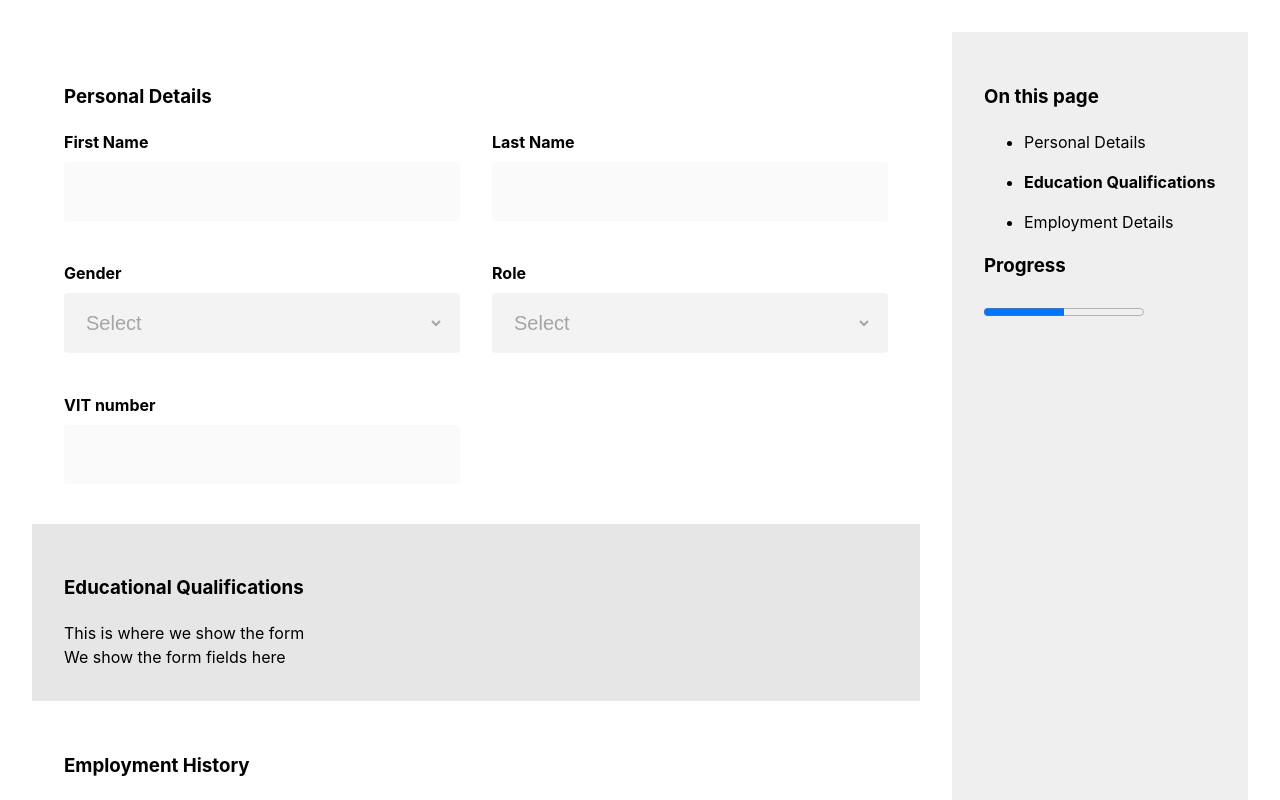
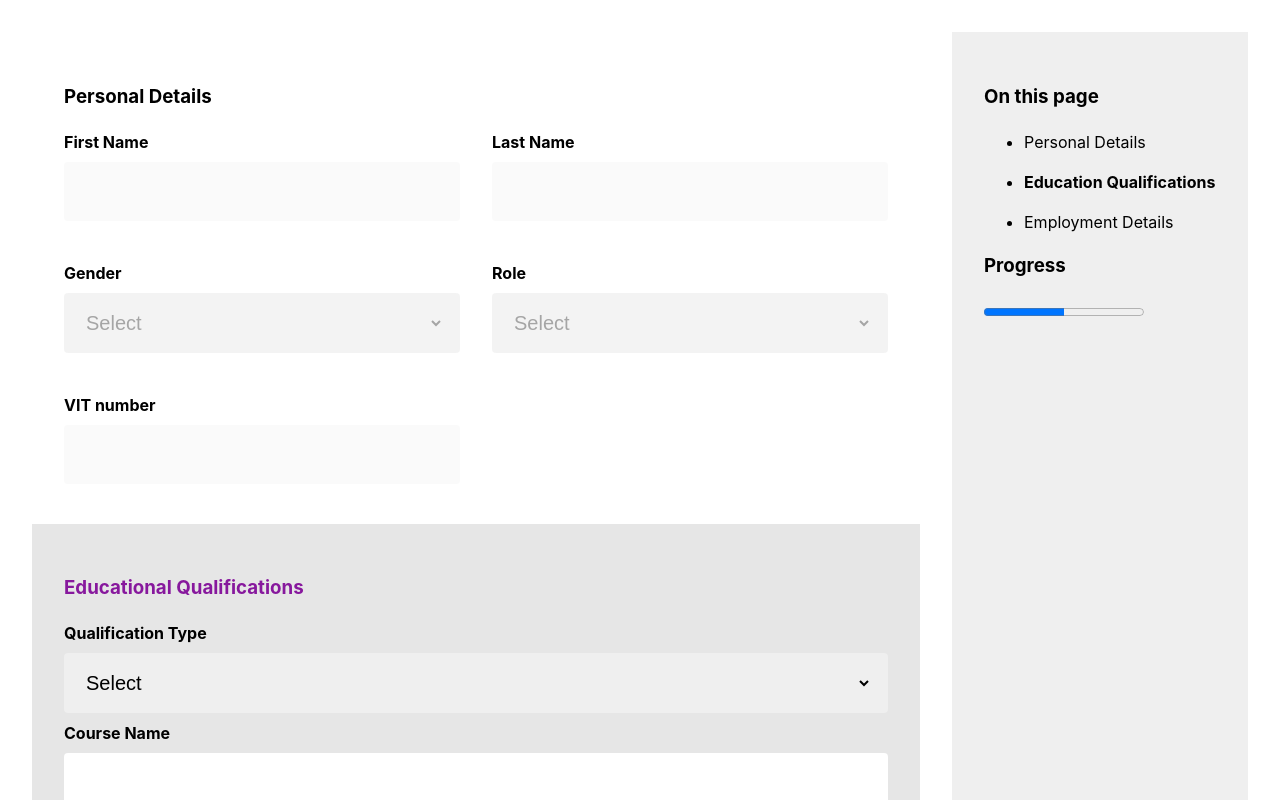
Before and after one commit to fahadahmed/multi-step-form, a React (Vite) app: page / in a window 1280 px wide. Both pictures are taken after a click on the item "Education Qualifications". Shown: the top 800 px of the page. Built offline with nearby package versions, Linux system fonts and the light colour scheme.

Commit message:
added logic for educational qualification section

```diff
--- a/src/App.css
+++ b/src/App.css
@@ -51,3 +51,7 @@ button[type="reset"] {
     color: #201547;
   }
 }
+
+small {
+  color: red;
+}
--- a/src/components/forms/EducationalQualificationForm/EducationalQualificationForm.tsx
+++ b/src/components/forms/EducationalQualificationForm/EducationalQualificationForm.tsx
@@ -1,14 +1,52 @@
+import { useForm } from "react-hook-form"
+import { zodResolver } from "@hookform/resolvers/zod"
 import { useFormStore } from "../../stores/useFormStore"
+import educationalQualificationSchema from "./educationalQualificationSchema"
+import '../../../App.css';
+
 export default function EducationalQualificationForm() {
-  const { currentStep } = useFormStore()
+  const { currentStep, setCurrentStep } = useFormStore()
   const thisStep = 1;
+  const { handleSubmit, formState: { errors }, register } = useForm({
+    resolver: zodResolver(educationalQualificationSchema)
+  });
+
+  if (errors) {
+    console.log(errors);
+  }
+  const onSubmit = (_data: any) => {
+    const qualificationType = _data.qualificationType;
+    const courseName = _data.courseName;
+
+    // This is where the mutation to create a new staff member would go
+    console.log(qualificationType, courseName);
+    // If successful, move to the next step - condition needs to be applied here.
+    setCurrentStep(thisStep + 1)
+  }
   return (
     <div>
-      <h3>Educational Qualifications</h3>
-      <div>This is where we show the form</div>
-      {currentStep === thisStep ? (
-        <div>We show the form fields here</div>
-      ) : <div>Form fields are hidden</div>}
+      <h3 style={{ color: currentStep !== thisStep ? '#000' : "#87189D" }}>Educational Qualifications</h3>
+      <form onSubmit={handleSubmit(onSubmit)}>
+        <div style={{ display: 'grid' }}>
+          <label htmlFor="qualificationType">Qualification Type</label>
+          {errors?.qualificationType && <small>{errors?.qualificationType?.message as string}</small>}
+          <select id="qualificationType" disabled={currentStep !== thisStep} {...register('qualificationType')}>
+            <option value="">Select</option>
+            <option value="MASTERS">Masters Degree</option>
+            <option value="BACHELORS">Bachelors Degree</option>
+            <option value="HIGH-SCHOOL">High School</option>
+          </select>
+        </div>
+        <div style={{ display: 'grid' }}>
+          <label htmlFor="courseName">Course Name</label>
+          {errors?.courseName && <small>{errors?.courseName?.message as string}</small>}
+          <input type="text" placeholder="" id="courseName" disabled={currentStep !== thisStep} {...register('courseName')} />
+        </div>
+        <div style={{ display: currentStep !== thisStep ? 'none' : 'flex', justifyContent: 'end', alignItems: 'center', gap: '1rem' }}>
+          <button type="reset">Discard</button>
+          <button type="submit">Continue</button>
+        </div>
+      </form>
     </div>
   )
 }
--- /dev/null
+++ b/src/components/forms/EducationalQualificationForm/educationalQualificationSchema.ts
@@ -0,0 +1,13 @@
+import { z } from 'zod';
+
+const educationalQualificationSchema = z.object({
+  qualificationType: z.enum(['MASTERS', 'BACHELORS', 'HIGH-SCHOOL'], {
+    errorMap: () => ({ message: 'Qualification type field cannot be blank' }),
+  }),
+  courseName: z
+    .string()
+    .min(2, { message: 'Course name must be at least 2 characters long' })
+    .max(50, { message: 'Course name must be at most 50 characters long' }),
+});
+
+export default educationalQualificationSchema;
--- a/src/components/forms/PersonalDetailsForm/PersonalDetailsForm.tsx
+++ b/src/components/forms/PersonalDetailsForm/PersonalDetailsForm.tsx
@@ -17,7 +17,10 @@ export default function PersonalDetailsForm() {
     const gender = _data.gender;
     const staffType = _data.staffType;
     const vitNumber = _data.vitNumber;
+
+    // This is where the mutation to create a new staff member would go
     console.log(firstName, lastName, gender, staffType, vitNumber);
+    // If successful, move to the next step - condition needs to be applied here.
     setCurrentStep(thisStep + 1)
   }
 
```
